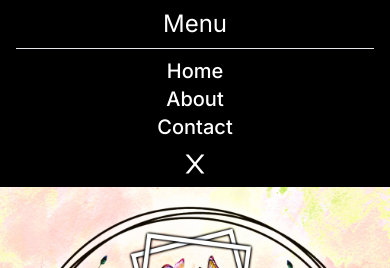
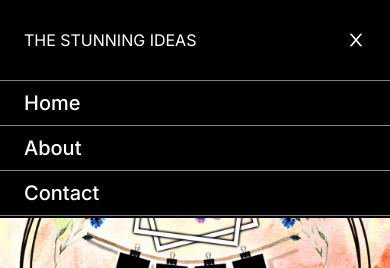
Before and after one commit to amansahanitech/stunning-ideas, a Next.js app: page / in a window 390 px wide. Both pictures are taken after a click on the icon 356 px from the left and 40 px from the top of the page. Shown: the top 268 px of the page. Built offline with nearby package versions, Linux system fonts and the light colour scheme.

Commit message:
Update header.tsx

```diff
--- a/app/components/header.tsx
+++ b/app/components/header.tsx
@@ -10,36 +10,43 @@ const Header = () => {
   const Menu = () => {
     return (
       <div>
-        {
-           menu ? <Nav /> :
           <div className="bg-black flex items-center mx-auto px-6 h-20 flex-row sm:hidden justify-between">
           <Link href={'/'} className='hover:text-blue-600'>THE STUNNING IDEAS</Link>
-          <IoMenu className='text-xl hover:opacity-60 hover:text-blue-600' onClick={() => setMenu(true) } />
+          {
+              !menu ? <IoMenu className='text-xl hover:opacity-60 hover:text-blue-600' onClick={() => setMenu(true) } /> :
+              <AiOutlineClose className='text-xl hover:opacity-60 hover:text-blue-600' onClick={() => setMenu(false) } />
+          }
           </div>
-        }
+          {
+            !menu ? null : <Nav/>
+          }
       </div>
     );
   };
 
   const Nav = () => {
     return (
-      <div className='w-screen bg-black text-white sticky h-2/3 flex flex-col justify-center items-center'>
-      <div className="flex flex-col justify-center items-center text-2xl mb-2 mt-2">
-        <p>Menu</p>
-      </div>
-      <hr className='w-11/12 bg-white' />
-      <nav className="flex flex-col items-center text-xl justify-center mt-2"      >
-        <Link href="/"  className=" font-medium hover:underline">
-          Home
+      <div className='w-screen bg-black text-white flex flex-col justify-center items-center absolute z-50 sm:hidden'>
+      <nav className="flex flex-col items-center text-xl justify-center">
+        <Link
+        href="/"
+        onClick={() => setMenu(false)}
+        className=" font-medium hover:opacity-70 border-t border-t-white w-screen border-spacing-1 border-opacity-50">
+          <p className='ml-6 my-2'>Home</p>
         </Link>
-        <Link href="/about"  className="font-medium hover:underline">
-            About
+        <Link
+        href="/about"
+        onClick={() => setMenu(false)}
+        className="font-medium hover:opacity-70 border-t border-t-white w-screen border-spacing-1 border-opacity-50">
+            <p className='ml-6 my-2'>About</p>
         </Link>
-        <Link href="/contact"  className="font-medium hover:underline">
-          Contact
+        <Link
+        href="/contact"
+        onClick={() => setMenu(false)}
+        className="font-medium hover:opacity-70 border-y border-y-white w-screen mb-0.5 border-opacity-50">
+          <p className='ml-6 my-2'>Contact</p>
         </Link>
       </nav>
-      <AiOutlineClose className='text-white hover:text-blue-600 mb-2 mt-2 text-3xl'   onClick={() => setMenu(false)} />
     </div>
     )
   }
```
